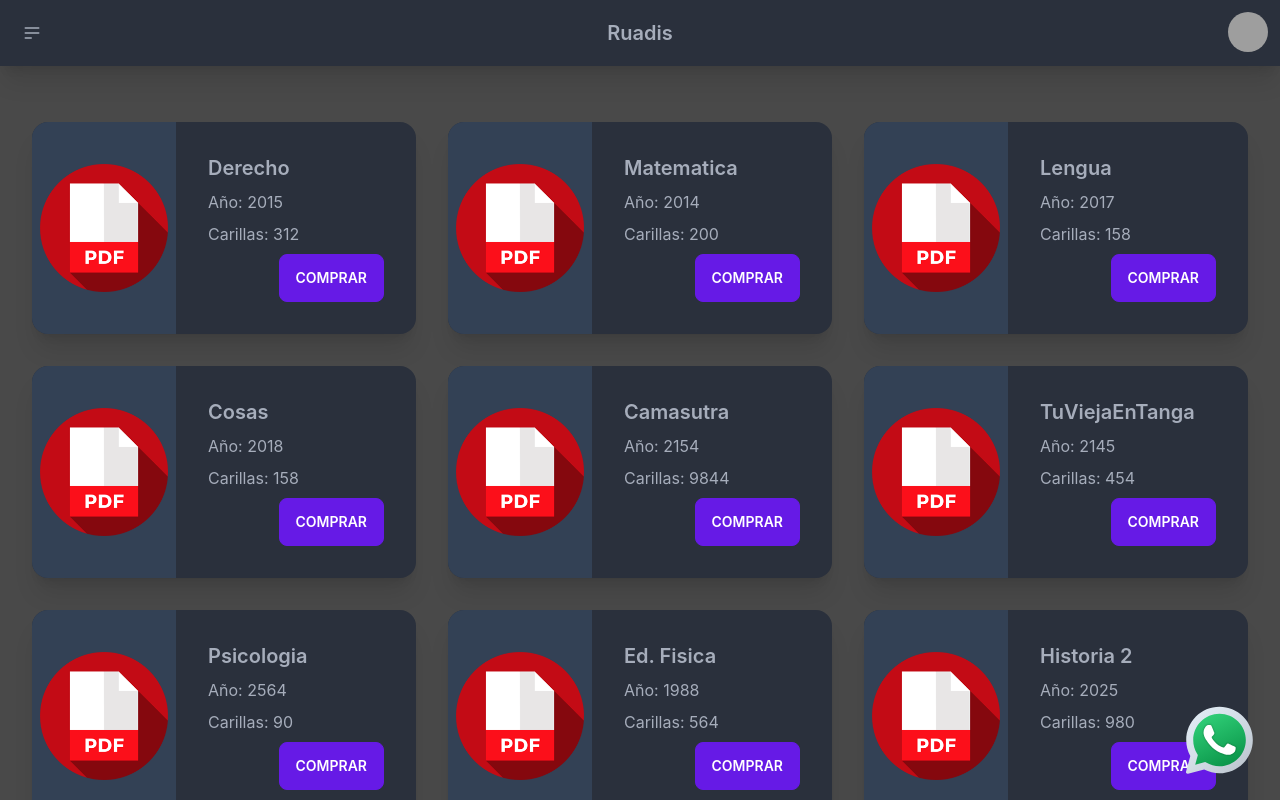
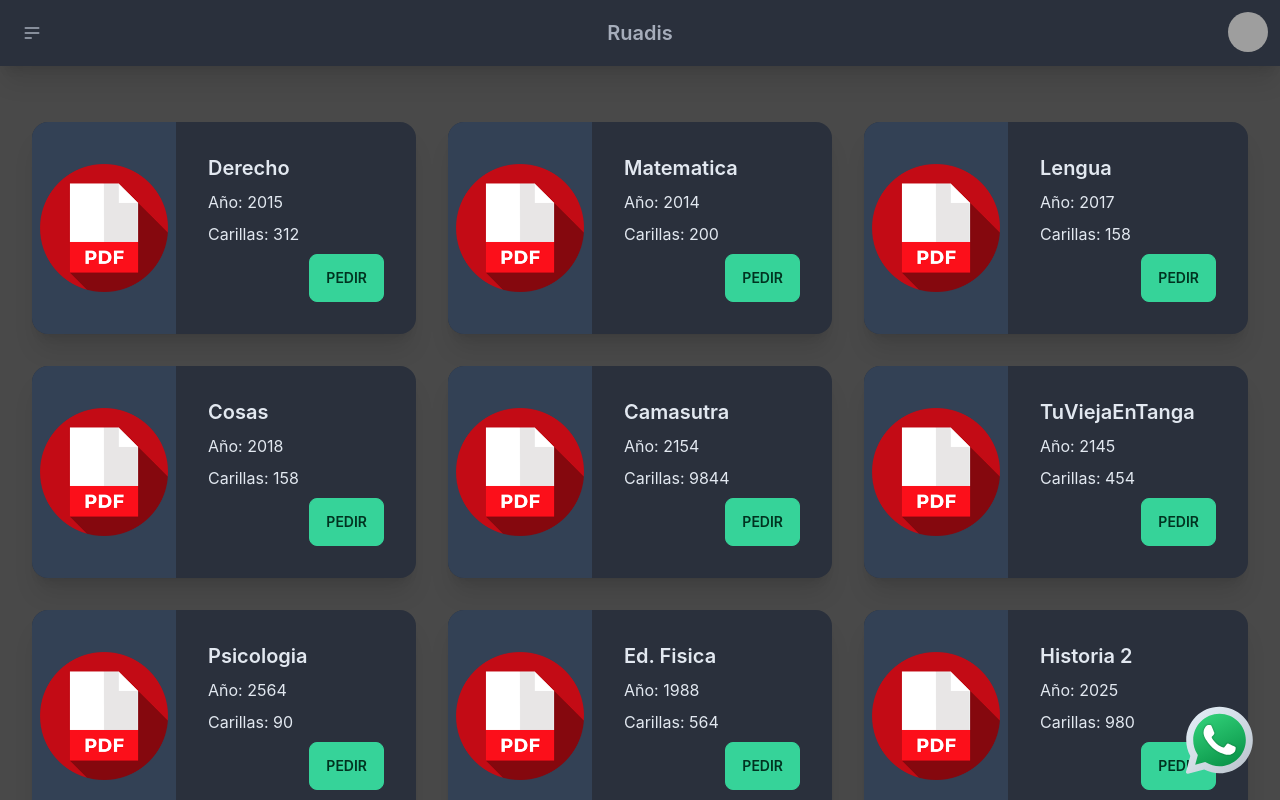
Before and after one commit to Delegado007/web_ruadis, a React (Create React App) app: page / in a window 1280 px wide. Shown: the top 800 px of the page. Built offline with nearby package versions, Linux system fonts and the light colour scheme; grey boxes are pictures that could not be loaded.

Commit message:
antes de romper el menu

```diff
--- a/src/ItemMain.jsx
+++ b/src/ItemMain.jsx
@@ -3,7 +3,7 @@ import logo from "./image/logoPdf2.png";
 
 function ItemMain({ titulo, ano, carillas }) {
   return (
-    <div className="card card-side bg-base-100 shadow-xl m-4 w-96">
+    <div className="card card-side bg-base-100 shadow-xl m-4 w-96 text-slate-200">
       <figure className=" bg-slate-700">
         <img className="w-36 px-2" src={logo} alt="Movie"></img>
       </figure>
@@ -12,7 +12,7 @@ function ItemMain({ titulo, ano, carillas }) {
         <p>Año: {ano}</p>
         <p>Carillas: {carillas}</p>
         <div className="card-actions justify-end">
-          <button className="btn btn-primary">Comprar</button>
+          <button className="btn btn-success">Pedir</button>
         </div>
       </div>
     </div>
```
